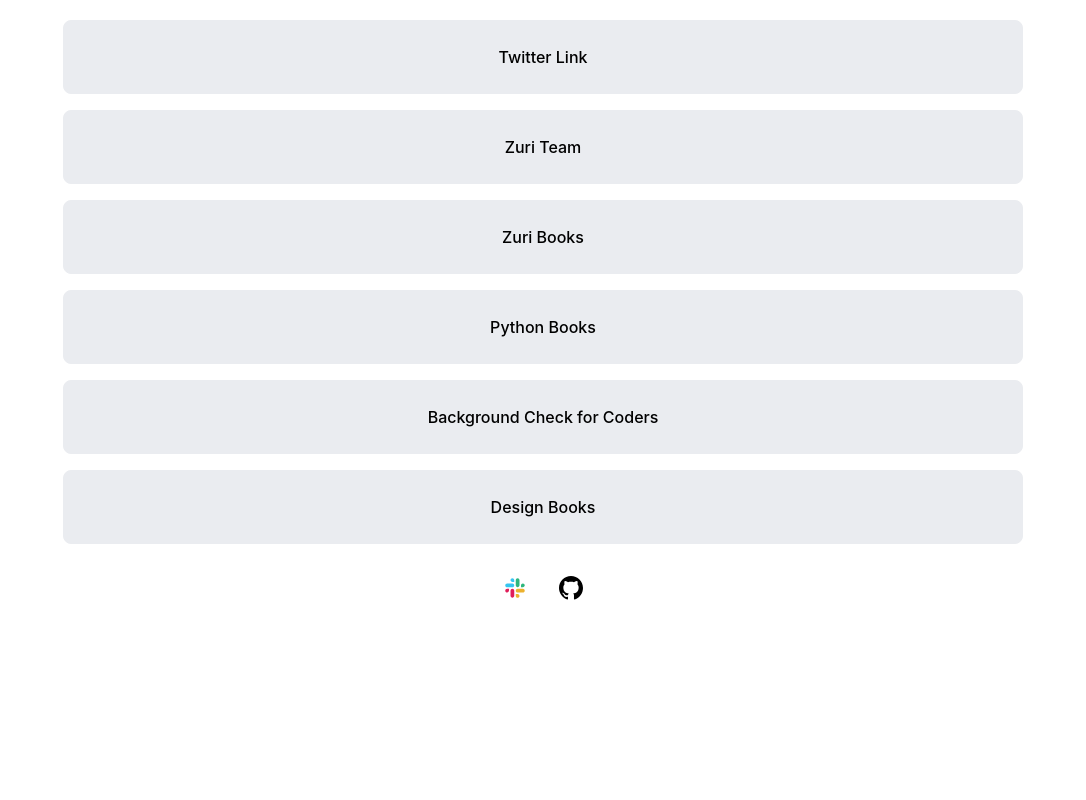
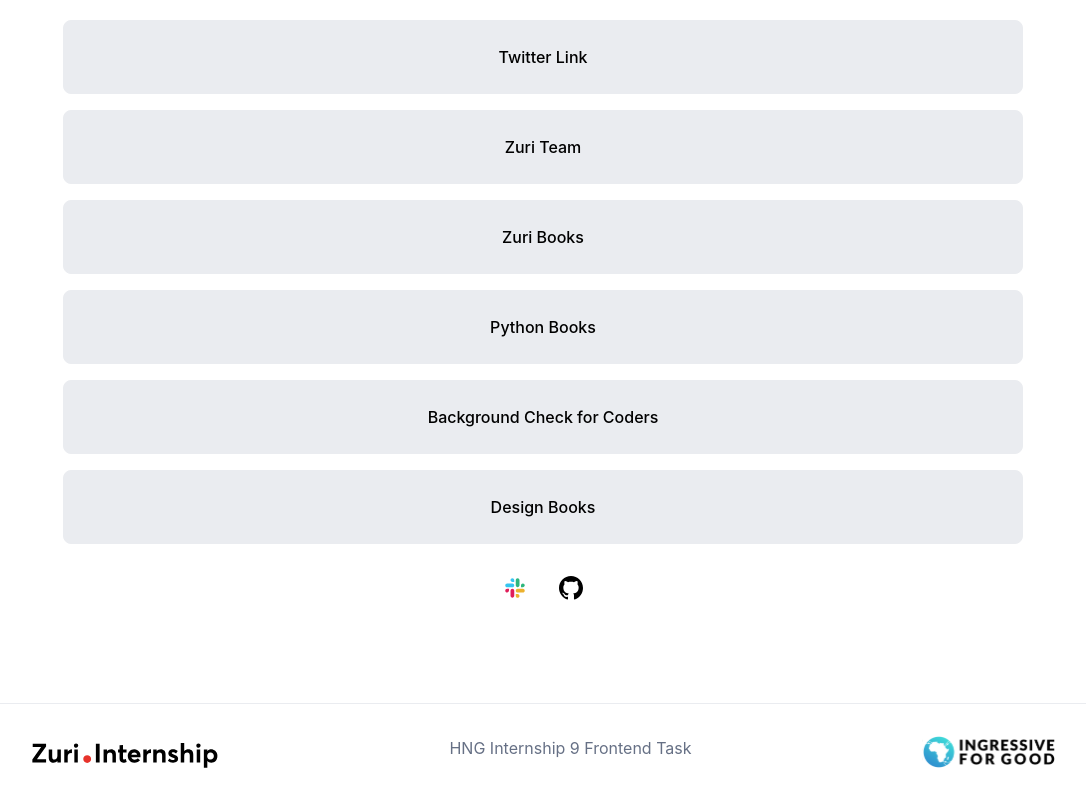
Before and after one commit to Praise25/stage-1-task, a React (Create React App) app: page / in a window 1280 px wide. Shown: the part 237-1037 px from the top of the page, without its empty margins (97-1183 px from the left). Before the commit the page ends 940 px from the top, so only its background shows below. Built offline with nearby package versions, Linux system fonts and the light colour scheme.

Commit message:
feat: implement footer

```diff
--- a/src/App.js
+++ b/src/App.js
@@ -1,11 +1,16 @@
+import { Fragment } from "react";
 import classes from "./App.module.css";
 import Profile from "./components/Profile";
+import Footer from "./components/Footer";
 
 function App() {
   return (
-    <div className={classes["app-container"]}>
-      <Profile />
-    </div>
+    <Fragment>
+      <div className={classes["app-container"]}>
+        <Profile />
+      </div>
+      <Footer />
+    </Fragment>
   );
 }
 
--- /dev/null
+++ b/src/components/Footer.jsx
@@ -0,0 +1,15 @@
+import zuriSvg from "../assets/zuri-internship.svg";
+import i4gSvg from "../assets/I4G.svg";
+import classes from "./Footer.module.css";
+
+const Footer = () => {
+  return (
+    <footer className={classes["footer"]}>
+      <img src={zuriSvg} alt="Zuri Internship" />
+      <p>HNG Internship 9 Frontend Task</p>
+      <img src={i4gSvg} alt="Ingressive For Good" />
+    </footer>
+  )
+}
+
+export default Footer;
--- /dev/null
+++ b/src/components/Footer.module.css
@@ -0,0 +1,13 @@
+.footer {
+  display: flex;
+  justify-content: space-between;
+  padding: 2em;
+  max-width: 85%;
+  margin: 0 auto;
+  border-top: 1px solid #eaecf0;
+}
+
+.footer p {
+  color: #667085;
+  margin: 0;
+}
```
Also changed, not shown: src/assets/I4G.svg (added), src/assets/zuri-internship.svg (added).
